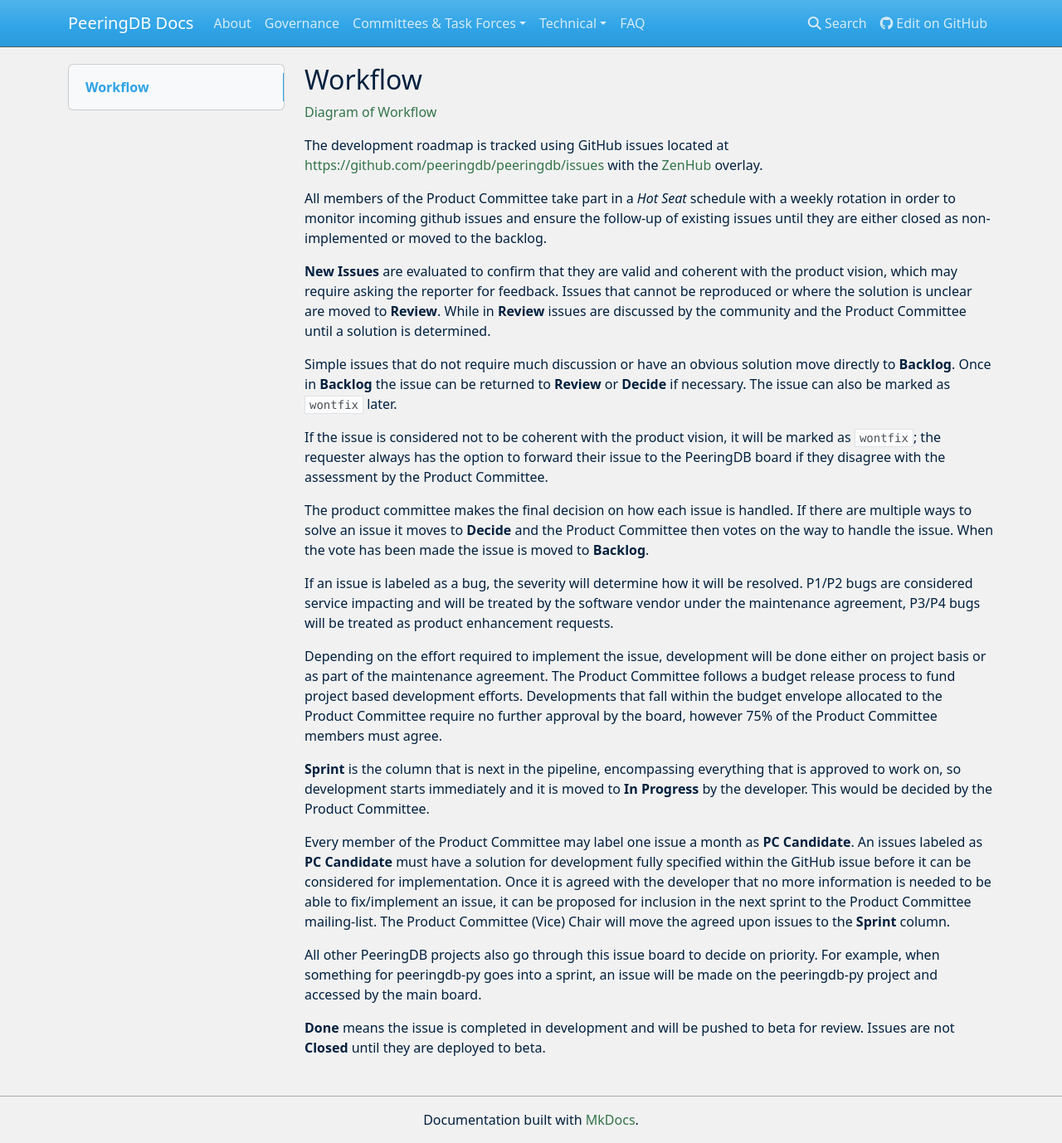
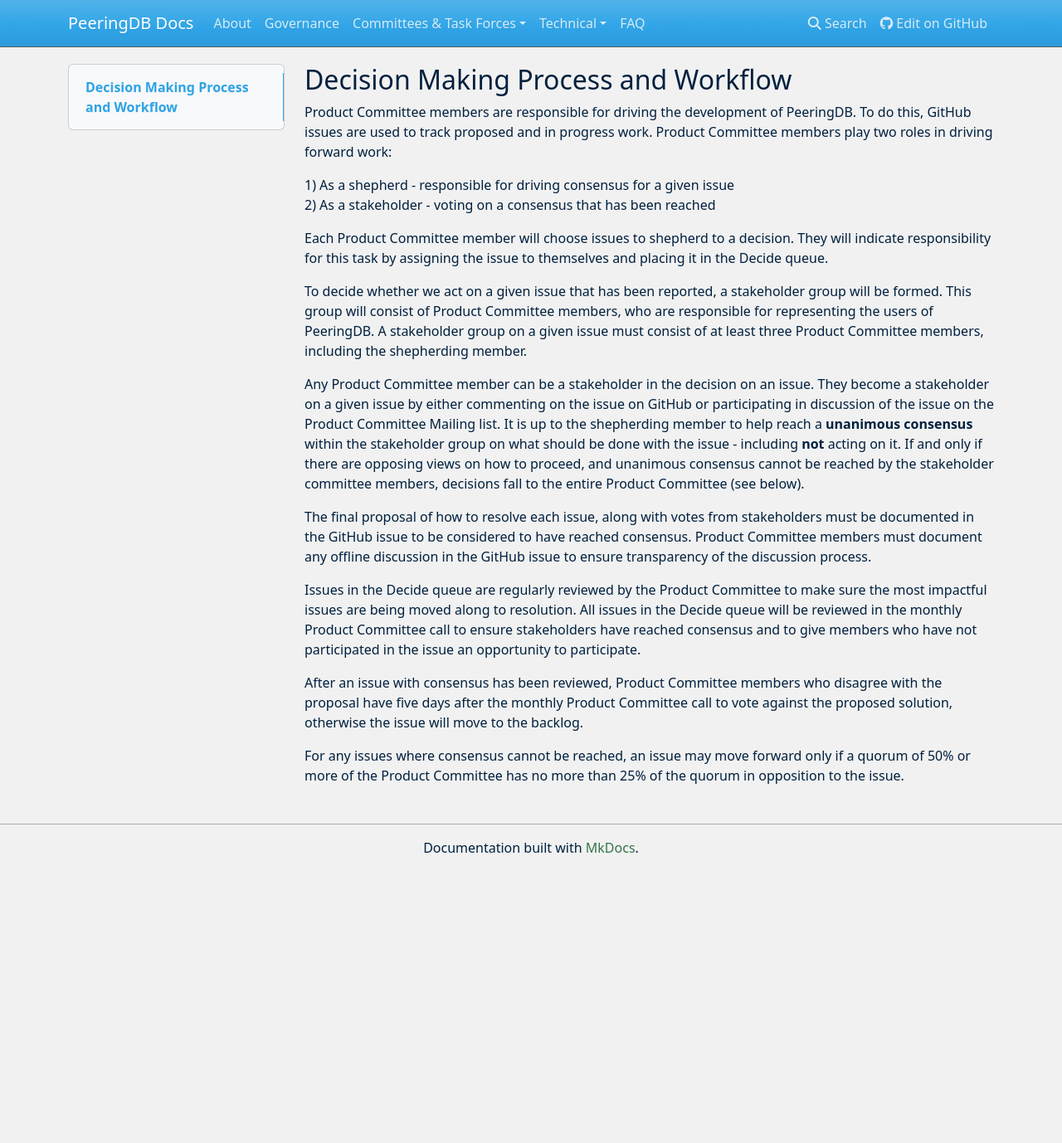
Before and after one commit to peeringdb/docs, an MkDocs documentation site: the page built from docs/committee/product/workflow.md, in a window 1280 px wide and 1378 px high. Shown: the whole window at 83% size. Built offline with MkDocs 1.6.1, drawn with Linux system fonts in a browser that asks for light colours; nearby versions of some CDN libraries.

Commit message:
Updated Decision Making Process
PC recently agreed on a new Decision Making Process. Accordingly updated the relevant text, which should be as in https://docs.google.com/document/d/1meNBBLyTKf4S5mIraB81hy_qzsPb7Hj6KP0FGzZYgek/edit# , as the text under title "Proposal 4 (formal version)".

```diff
--- a/docs/committee/product/workflow.md
+++ b/docs/committee/product/workflow.md
@@ -1,27 +1,20 @@
-## Workflow
+## Decision Making Process and Workflow
 
-[Diagram of Workflow](Product_Committee-Workflow.pdf)
+Product Committee members are responsible for driving the development of PeeringDB. To do this, GitHub issues are used to track proposed and in progress work. Product Committee members play two roles in driving forward work:
 
-The development roadmap is tracked using GitHub issues located at <https://github.com/peeringdb/peeringdb/issues> with the [ZenHub](https://www.zenhub.com/) overlay.
+1) As a shepherd - responsible for driving consensus for a given issue
+2) As a stakeholder - voting on a consensus that has been reached
 
-All members of the Product Committee take part in a _Hot Seat_ schedule with a weekly rotation in order to monitor incoming github issues and ensure the follow-up of existing issues until they are either closed as non-implemented or moved to the backlog.
+Each Product Committee member will choose issues to shepherd to a decision. They will indicate responsibility for this task by assigning the issue to themselves and placing it in the Decide queue.
 
-**New Issues** are evaluated to confirm that they are valid and coherent with the product vision, which may require asking the reporter for feedback. Issues that cannot be reproduced or where the solution is unclear are moved to **Review**. While in **Review** issues are discussed by the community and the Product Committee until a solution is determined.
+To decide whether we act on a given issue that has been reported, a stakeholder group will be formed. This group will consist of Product Committee members, who are responsible for representing the users of PeeringDB. A stakeholder group on a given issue must consist of at least three Product Committee members, including the shepherding member.
 
-Simple issues that do not require much discussion or have an obvious solution move directly to **Backlog**. Once in **Backlog** the issue can be returned to **Review** or **Decide** if necessary. The issue can also be marked as `wontfix` later.
+Any Product Committee member can be a stakeholder in the decision on an issue. They become a stakeholder on a given issue by either commenting on the issue on GitHub or participating in discussion of the issue on the Product Committee Mailing list. It is up to the shepherding member to help reach a **unanimous consensus** within the stakeholder group on what should be done with the issue - including **not** acting on it. If and only if there are opposing views on how to proceed, and unanimous consensus cannot be reached by the stakeholder committee members, decisions fall to the entire Product Committee (see below).
 
-If the issue is considered not to be coherent with the product vision, it will be marked as `wontfix`; the requester always has the option to forward their issue to the PeeringDB board if they disagree with the assessment by the Product Committee.
+The final proposal of how to resolve each issue, along with votes from stakeholders must be documented in the GitHub issue to be considered to have reached consensus. Product Committee members must document any offline discussion in the GitHub issue to ensure transparency of the discussion process.
 
-The product committee makes the final decision on how each issue is handled. If there are multiple ways to solve an issue it moves to **Decide** and the Product Committee then votes on the way to handle the issue.  When the vote has been made the issue is moved to **Backlog**.
+Issues in the Decide queue are regularly reviewed by the Product Committee to make sure the most impactful issues are being moved along to resolution. All issues in the Decide queue will be reviewed in the monthly Product Committee call to ensure stakeholders have reached consensus and to give members who have not participated in the issue an opportunity to participate.
 
-If an issue is labeled as a bug, the severity will determine how it will be resolved. P1/P2 bugs are considered service impacting and will be treated by the software vendor under the maintenance agreement, P3/P4 bugs will be treated as product enhancement requests.
+After an issue with consensus has been reviewed, Product Committee members who disagree with the proposal have five days after the monthly Product Committee call to vote against the proposed solution, otherwise the issue will move to the backlog.
 
-Depending on the effort required to implement the issue, development will be done either on project basis or as part of the maintenance agreement. The Product Committee follows a budget release process to fund project based development efforts. Developments that fall within the budget envelope allocated to the Product Committee require no further approval by the board, however 75% of the Product Committee members must agree.
-
-**Sprint** is the column that is next in the pipeline, encompassing everything that is approved to work on, so development starts immediately and it is moved to **In Progress** by the developer. This would be decided by the Product Committee.
-
-Every member of the Product Committee may label one issue a month as **PC Candidate**. An issues labeled as **PC Candidate** must have a solution for development fully specified within the GitHub issue before it can be considered for implementation. Once it is agreed with the developer that no more information is needed to be able to fix/implement an issue, it can be proposed for inclusion in the next sprint to the Product Committee mailing-list. The Product Committee (Vice) Chair will move the agreed upon issues to the **Sprint** column.
-
-All other PeeringDB projects also go through this issue board to decide on priority. For example, when something for peeringdb-py goes into a sprint, an issue will be made on the peeringdb-py project and accessed by the main board.
-
-**Done** means the issue is completed in development and will be pushed to beta for review. Issues are not **Closed** until they are deployed to beta.
+For any issues where consensus cannot be reached, an issue may move forward only if a quorum of 50% or more of the Product Committee has no more than 25% of the quorum in opposition to the issue.
```
